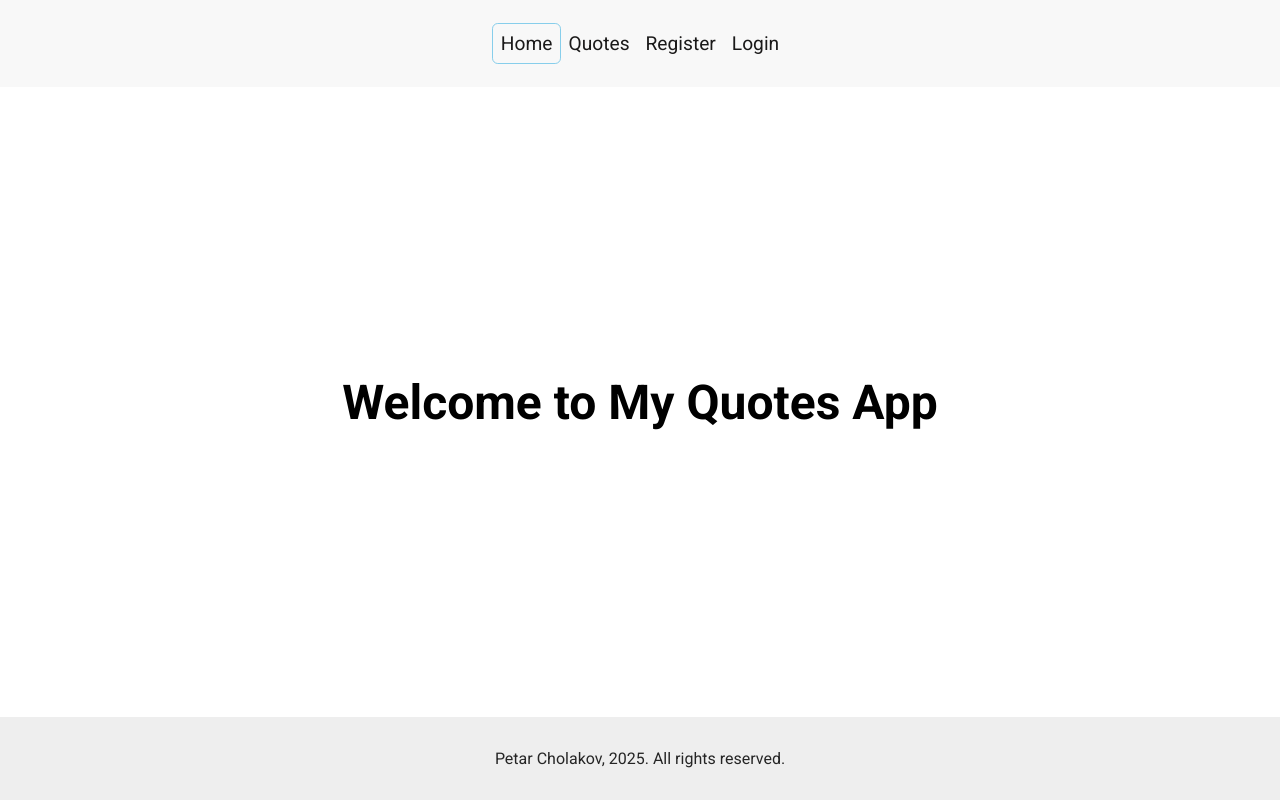
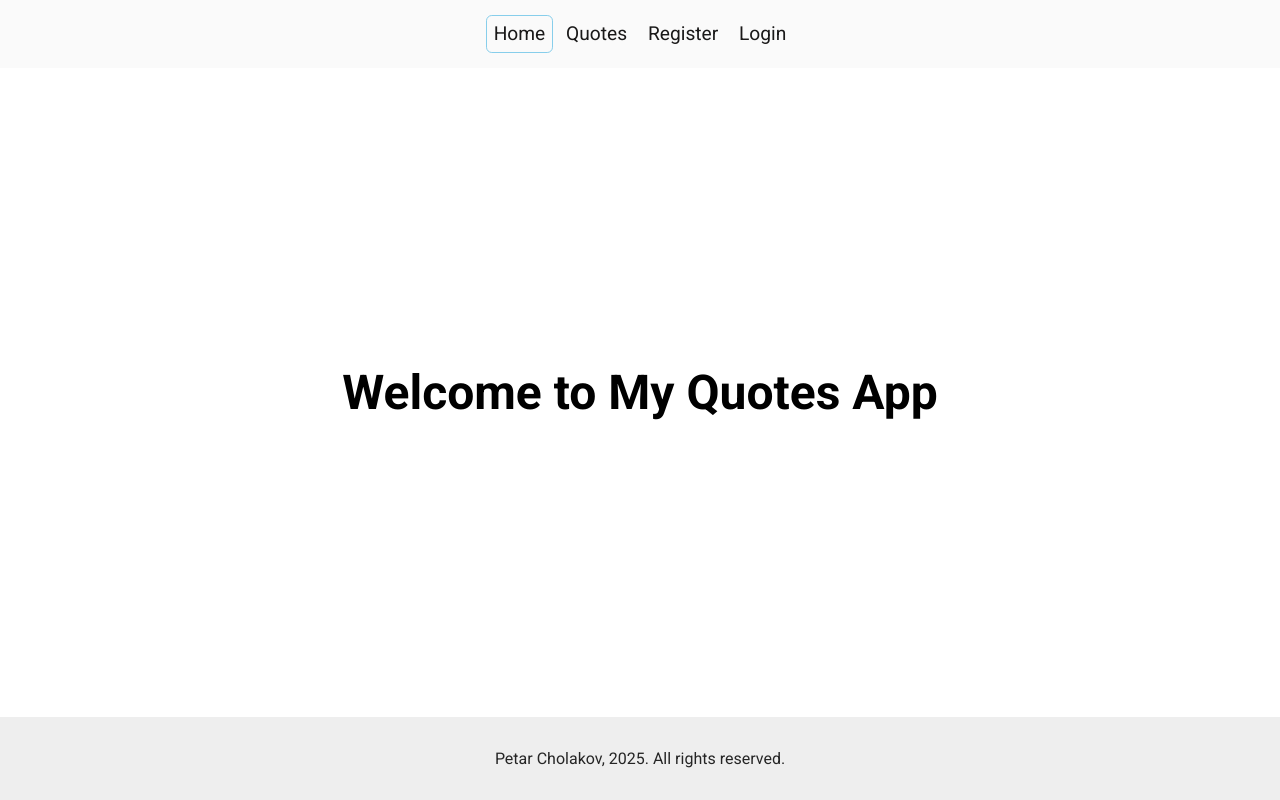
Before and after one commit to fanerotim/Quotes, a React (Vite) app in the folder client/vite-project/: page / in a window 1280 px wide. Built offline with nearby package versions, Linux system fonts and the light colour scheme; no server answers.

Commit message:
add flex to navigation_wrapper, adjust padding and color on hover

```diff
--- a/client/vite-project/src/components/navigation/Navigation.module.scss
+++ b/client/vite-project/src/components/navigation/Navigation.module.scss
@@ -1,13 +1,20 @@
 .navigation__wrapper {
-    background-color: rgb(248, 248, 248);
+    background-color: rgb(250, 250, 250);
     width: 100vw;
-    padding: 2rem;
-    text-align: center;
+    padding: 1rem;
+    display: flex;
+    justify-content: center;
+    gap: .5rem;
+    transition: active 5s;
 
     a {
-        padding: .5rem;
+        padding: .4rem;
         color: rgb(26, 25, 25);
         font-size: 1.2rem;
         text-decoration: none;
+
+        &:hover {
+            color: rgb(95, 109, 114);
+        }
     }
 }
```
